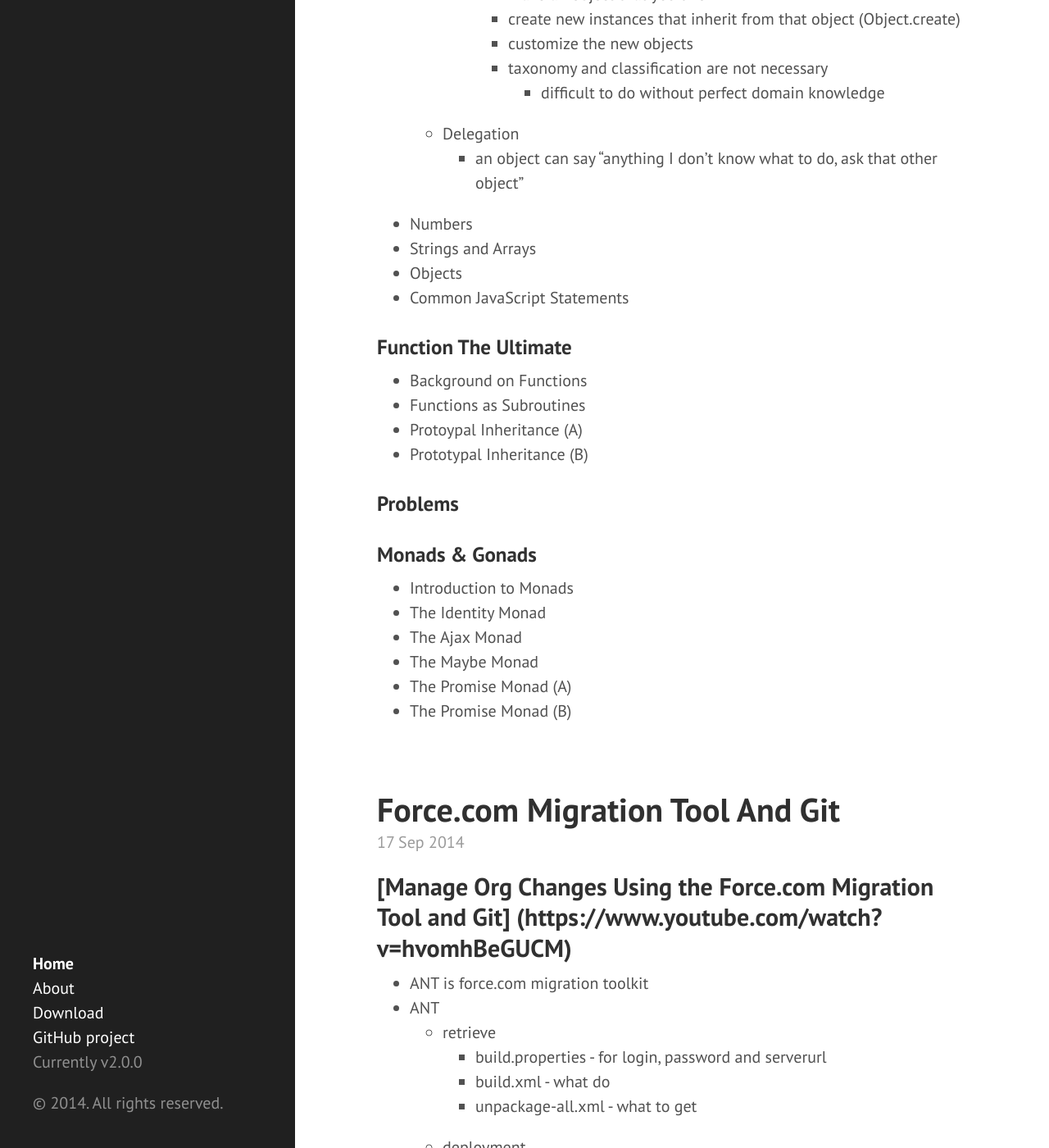
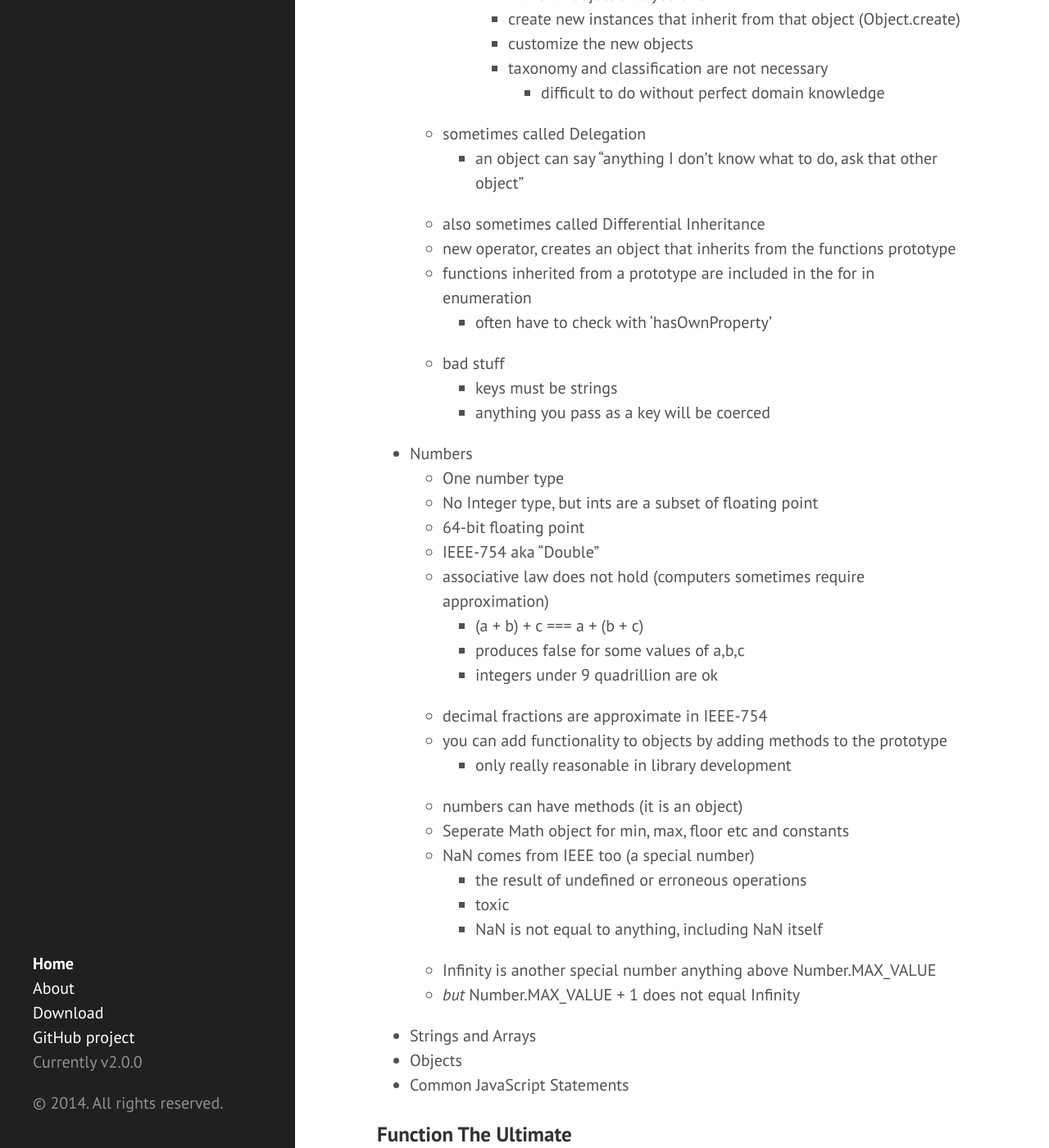
Before and after one commit to eneiand/eneiand.github.io, a Jekyll site: the page built from index.html, in a window 1280 px wide and 1400 px high, scrolled down 3767 px. Shown: the whole window at 82% size. Built offline with Jekyll 4.4.1, drawn with Linux system fonts in a browser that asks for light colours; Markdown is read by kramdown in place of the engine named in the settings; the list of posts is cut into pages by our own code.

Commit message:
Update 2014-09-17-javascript-good-parts.md

```diff
--- a/_posts/2014-09-17-javascript-good-parts.md
+++ b/_posts/2014-09-17-javascript-good-parts.md
@@ -87,9 +87,35 @@
       * customize the new objects
       * taxonomy and classification are not necessary
         * difficult to do without perfect domain knowledge
-  * Delegation
+  * sometimes called Delegation
     * an object can say "anything I don't know what to do, ask that other object"
+  * also sometimes called Differential Inheritance
+  * new operator, creates an object that inherits from the functions prototype
+  * functions inherited from a prototype are included in the for in enumeration
+    * often have to check with 'hasOwnProperty'
+  * bad stuff
+    * keys must be strings
+    * anything you pass as a key will be coerced
 * Numbers
+  * One number type
+  * No Integer type, but ints are a subset of floating point
+  * 64-bit floating point
+  * IEEE-754 aka "Double"
+  * associative law does not hold (computers sometimes require approximation)
+    * (a + b) + c === a + (b + c)
+    * produces false for some values of a,b,c
+    * integers under 9 quadrillion are ok
+  * decimal fractions are approximate in IEEE-754
+  * you can add functionality to objects by adding methods to the prototype
+    * only really reasonable in library development
+  * numbers can have methods (it is an object)
+  * Seperate Math object for min, max, floor etc and constants
+  * NaN comes from IEEE too (a special number)
+    * the result of undefined or erroneous operations
+    * toxic
+    * NaN is not equal to anything, including NaN itself
+  * Infinity is another special number anything above Number.MAX_VALUE
+  * _but_ Number.MAX_VALUE + 1 does not equal Infinity
 * Strings and Arrays
 * Objects
 * Common JavaScript Statements
```
